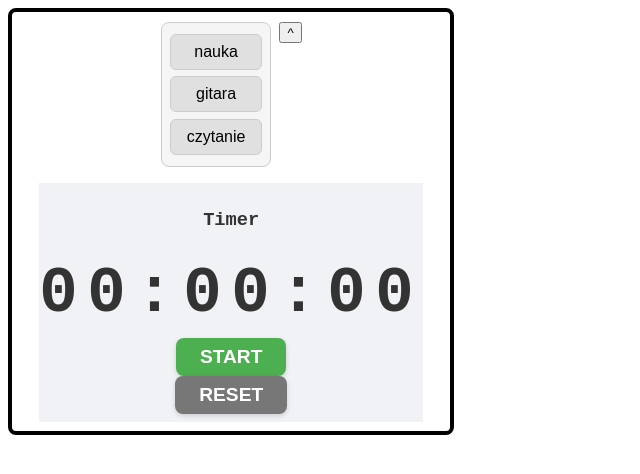
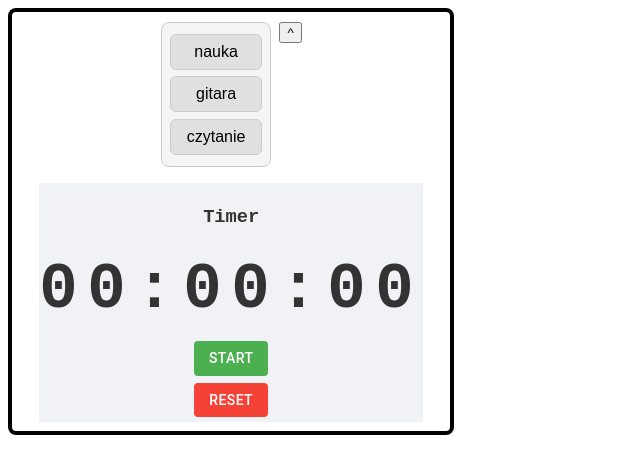
Before and after one commit to tomaszPietrzykk/focus-tracker, a React (Vite) app in the folder frontend/focus-tracker/: page / in a window 1280 px wide. Shown: the top 474 px of the page, without its empty margins (0-640 px from the left). Built offline with nearby package versions, Linux system fonts and the light colour scheme.

Commit message:
Refactored Timer component to use MUI Button and improved styling

```diff
--- a/frontend/focus-tracker/src/components/timer/Timer.jsx
+++ b/frontend/focus-tracker/src/components/timer/Timer.jsx
@@ -1,7 +1,8 @@
 import React, {useEffect} from "react";
 import styles from './css/Timer.module.css'
+import {Button} from "@mui/material";
 
-const Timer = ({ setIsOpen, isRunning, setIsRunning, elapsedTimeInSeconds, setElapsedTimeInSeconds, handleReset}) => {
+const Timer = ({setIsOpen, isRunning, setIsRunning, elapsedTimeInSeconds, setElapsedTimeInSeconds, handleReset}) => {
 
     const handleStart = () => {
         setIsRunning(true);
@@ -36,19 +37,31 @@ const Timer = ({ setIsOpen, isRunning, setIsRunning, elapsedTimeInSeconds, setEl
             <h3>Timer</h3>
             <p className={styles.timer}>{formatTime(elapsedTimeInSeconds)}</p>
             {isRunning && (
-        <button className={`${styles.button} ${styles.stop}`} onClick={handleStop}>
+                <Button
+                    onClick={handleStop}
+                    variant="outlined"
+                >
                     STOP
-        </button>
+                </Button>
             )}
             {!isRunning && (
-        <button className={`${styles.button} ${styles.start}`} onClick={handleStart}>
+                <Button
+                    onClick={handleStart}
+                    variant="outlined"
+                    sx = {{marginTop: "0.5em", background: "#4caf50", color: "white", border: "none"}}
+                    // todo hover effect can be added
+                >
                     START
-        </button>
+                </Button>
             )}
             {!isRunning && (
-        <button className={`${styles.button} ${styles.reset}`} onClick={handleReset}>
+                <Button
+                    sx = {{marginTop: "0.5em", backgroundColor: "#f44336", color: "white", border: "none"}}
+                    onClick={handleReset}
+                    variant="outlined"
+                >
                     RESET
-        </button>
+                </Button>
             )}
         </div>
     );
```
Lines whose indentation alone changed are shown as unchanged.
